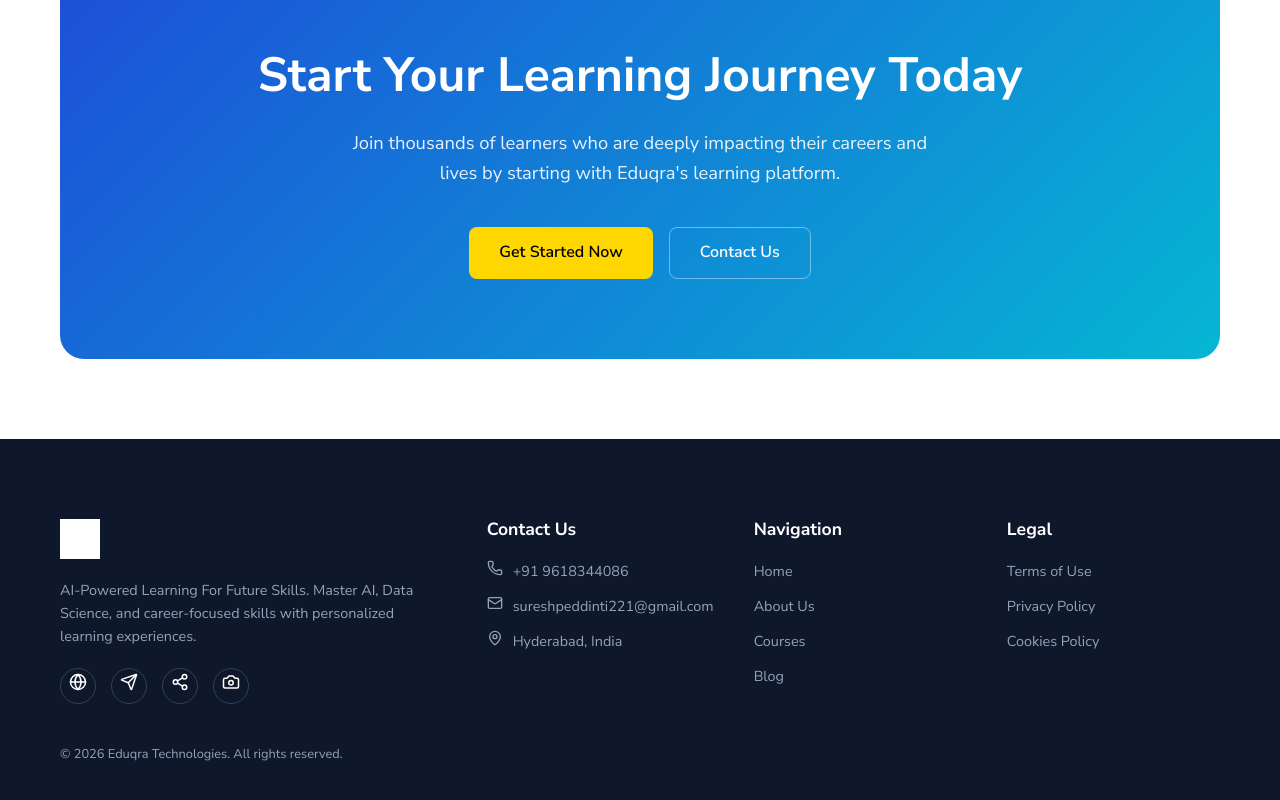
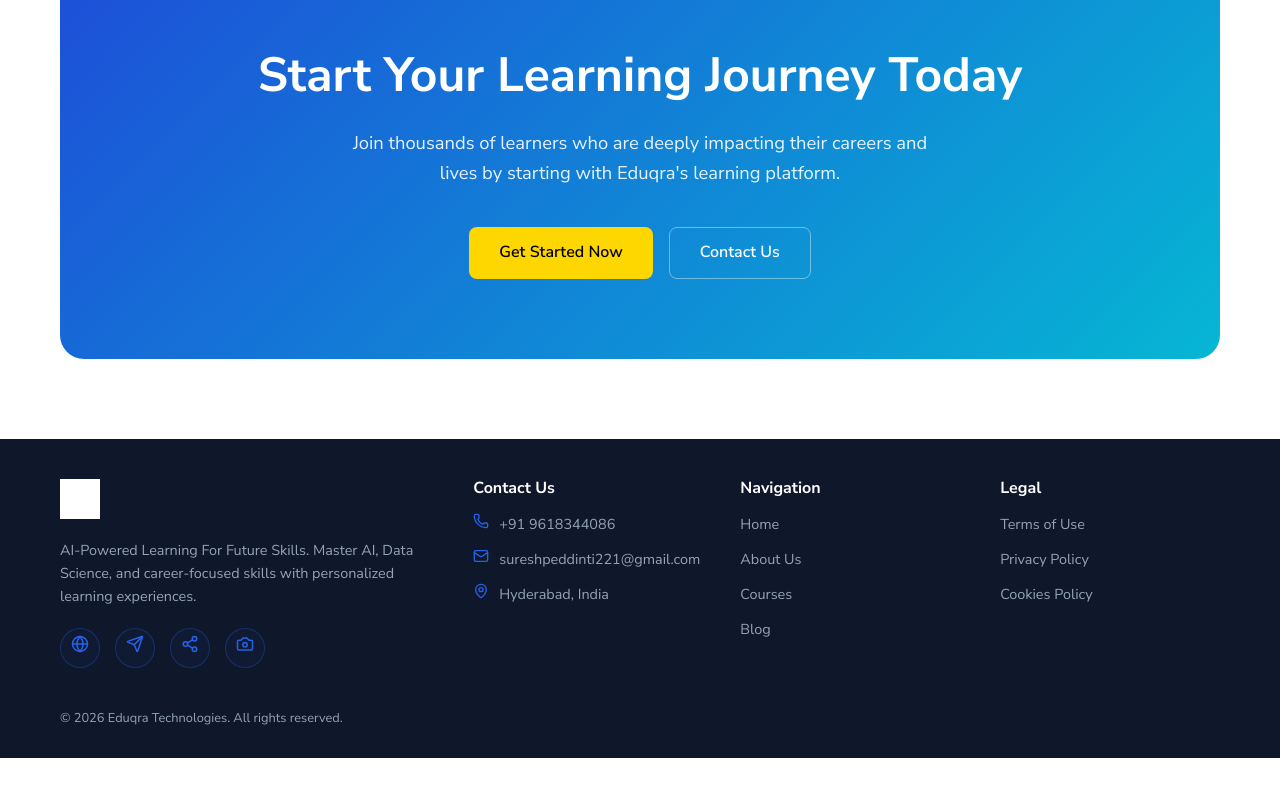
Before and after one commit to PayakulaTarun/eduqra_company_website, a React (Vite) app in the folder react_website/: page / in a window 1280 px wide. Shown: the part 4767-5567 px from the top of the page. After the commit the page ends 5525 px from the top, so only its background shows below. Built offline with nearby package versions, Linux system fonts and the light colour scheme.

Commit message:
UI Enhancements: Optimized Footer size, themed icons, and added ScrollToTop feature

```diff
--- a/react_website/src/App.jsx
+++ b/react_website/src/App.jsx
@@ -15,10 +15,12 @@ import LoginView from './modules/auth/views/LoginView';
 import SignUpView from './modules/auth/views/SignUpView';
 import Navbar from './shared/components/Navbar';
 import Footer from './shared/components/Footer';
+import ScrollToTop from './shared/components/ScrollToTop';
 
 function App() {
   return (
     <Router>
+      <ScrollToTop />
       <Navbar />
       <AnimatePresence mode="wait">
         <Routes>
--- a/react_website/src/shared/components/Footer.css
+++ b/react_website/src/shared/components/Footer.css
@@ -1,14 +1,14 @@
 .footer {
   background-color: #0F172A; /* Dark secondary color */
   color: #94A3B8;
-  padding: 80px 0 40px;
+  padding: 40px 0 30px;
   font-size: 0.9rem;
 }
 
 .footer-container {
   display: grid;
   grid-template-columns: 1fr 2fr;
-  gap: 60px;
+  gap: 40px;
 }
 
 .footer-brand {
@@ -32,17 +32,25 @@
   display: flex;
   align-items: center;
   justify-content: center;
-  width: 36px;
-  height: 36px;
+  width: 40px;
+  height: 40px;
   border-radius: 50%;
-  border: 1px solid #334155;
-  color: white;
+  border: 1px solid rgba(37, 99, 235, 0.3);
+  color: var(--color-primary);
   transition: all 0.3s ease;
+  background-color: rgba(37, 99, 235, 0.05);
 }
 
 .social-links a:hover {
   background-color: var(--color-primary);
   border-color: var(--color-primary);
+  color: white;
+  transform: translateY(-3px);
+}
+
+.footer-contact li svg {
+  color: var(--color-primary);
+  flex-shrink: 0;
 }
 
 .copyright {
@@ -58,8 +66,8 @@
 
 .footer-links h3 {
   color: white;
-  margin-bottom: 20px;
-  font-size: 1.1rem;
+  margin-bottom: 15px;
+  font-size: 1rem;
 }
 
 .footer-links ul {
--- /dev/null
+++ b/react_website/src/shared/components/ScrollToTop.jsx
@@ -0,0 +1,18 @@
+import { useEffect } from 'react';
+import { useLocation } from 'react-router-dom';
+
+const ScrollToTop = () => {
+  const { pathname } = useLocation();
+
+  useEffect(() => {
+    window.scrollTo({
+      top: 0,
+      left: 0,
+      behavior: 'instant' // or 'smooth' if you prefer transition
+    });
+  }, [pathname]);
+
+  return null;
+};
+
+export default ScrollToTop;
```
